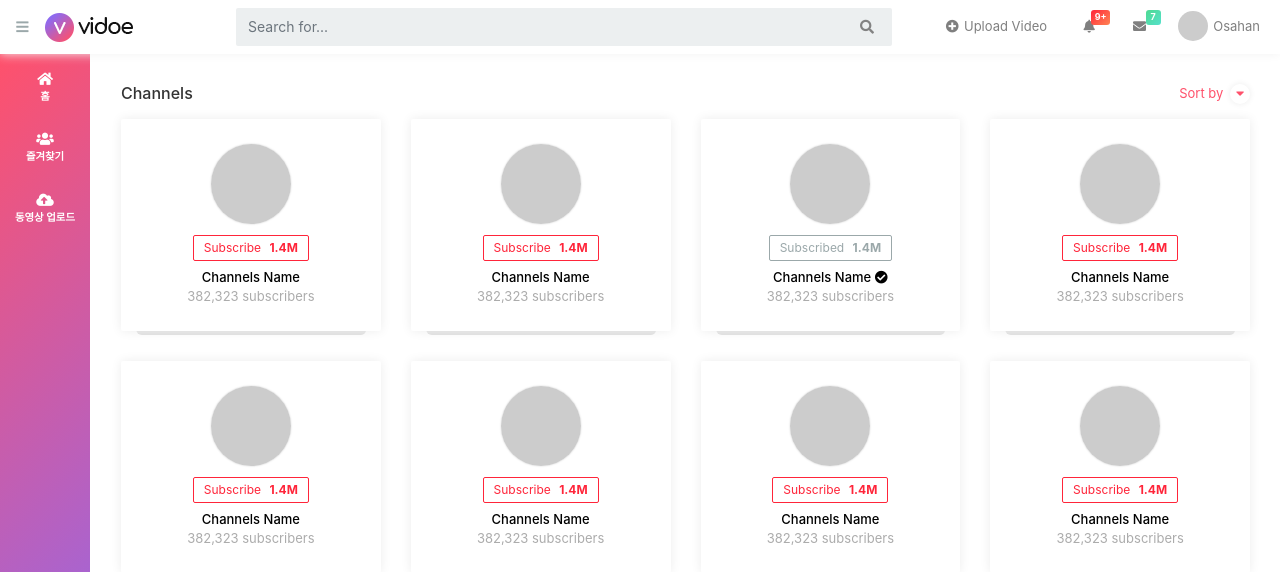
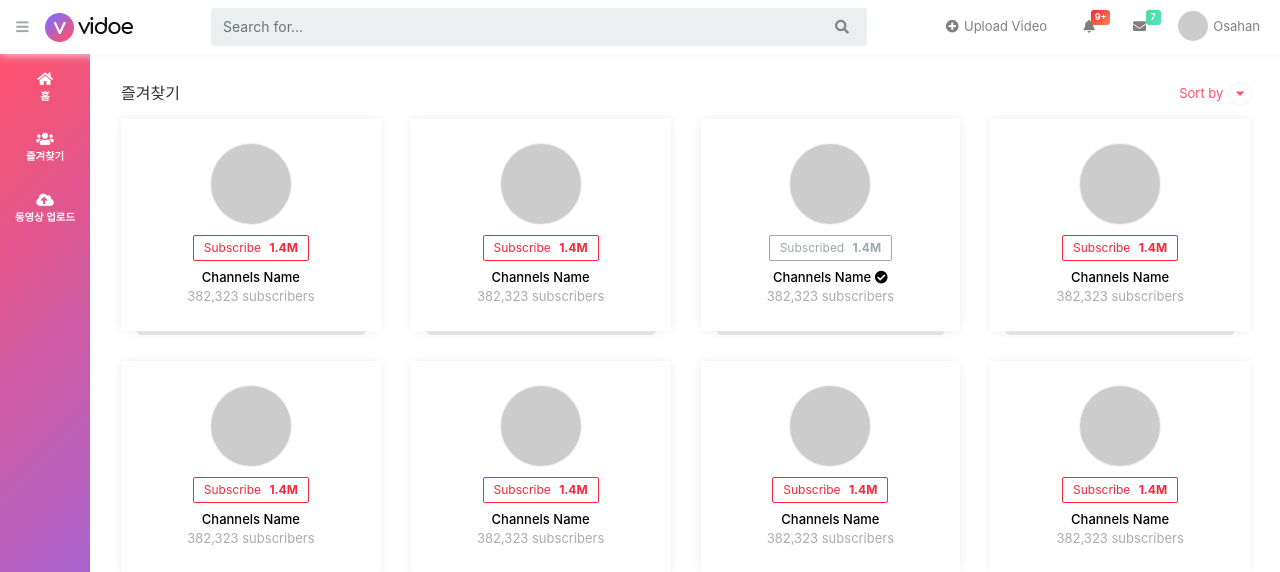
Before and after one commit to wdh8224/video, a Django app: page /channels in a window 1280 px wide. Shown: the top 572 px of the page. Run offline with Django 3.2, Linux system fonts and the light colour scheme; some libraries are stand-ins or nearby versions.

Commit message:
modify css in index page

```diff
--- a/static/css/osahan.css
+++ b/static/css/osahan.css
@@ -415,7 +415,7 @@ Version: 1.0
      width: 607px !important;
 }
  .osahan-navbar-search {
-     margin-right: 35px !important;
+     margin-right: 60px !important;
 }
  .osahan-navbar-search .btn {
      background: #eceff0 none repeat scroll 0 0;
--- a/templates/channels.html
+++ b/templates/channels.html
@@ -8,7 +8,7 @@
       <meta name="author" content="Askbootstrap">
       <title>VIDOE - Video Streaming Website HTML Template</title>
       <!-- Favicon Icon -->
-      <link rel="icon" type="image/png" href="img/favicon.png">
+      <link rel="icon" type="image/png" href="/static/img/favicon.png">
       <!-- Bootstrap core CSS-->
       <link href="/static/vendor/bootstrap/css/bootstrap.min.css" rel="stylesheet">
       <!-- Custom fonts for this template-->
@@ -25,7 +25,7 @@
          <button class="btn btn-link btn-sm text-secondary order-1 order-sm-0" id="sidebarToggle">
          <i class="fas fa-bars"></i>
          </button> &nbsp;&nbsp;
-         <a class="navbar-brand mr-1" href="index.html"><img class="img-fluid" alt="" src="img/logo.png"></a>
+         <a class="navbar-brand mr-1" href="index.html"><img class="img-fluid" alt="" src="/static/img/logo.png"></a>
          <!-- Navbar Search -->
          <form class="d-none d-md-inline-block form-inline ml-auto mr-0 mr-md-5 my-2 my-md-0 osahan-navbar-search">
             <div class="input-group">
@@ -40,7 +40,7 @@
          <!-- Navbar -->
          <ul class="navbar-nav ml-auto ml-md-0 osahan-right-navbar">
             <li class="nav-item mx-1">
-               <a class="nav-link" href="upload.html">
+               <a class="nav-link" href="/">
                <i class="fas fa-plus-circle fa-fw"></i>
                Upload Video
                </a>
@@ -104,7 +104,7 @@
                                  <a class="dropdown-item" href="#"><i class="fas fa-fw fa-times-circle"></i> &nbsp; Close</a>
                               </div>
                            </div>
-                           <h6>Channels</h6>
+                           <h6>즐겨찾기</h6>
                         </div>
                      </div>
                      <div class="col-xl-3 col-sm-6 mb-3">
--- a/templates/index.html
+++ b/templates/index.html
@@ -363,7 +363,7 @@
                         <div class="video-card">
                            <div class="video-card-image">
                               <a class="play-icon" href="#"><i class="fas fa-play-circle"></i></a>
-                              <a href="#"><img class="img-fluid" src="/static/img/v7.png" alt=""></a>
+                               <iframe width="100%" height="315" src="https://www.youtube-nocookie.com/embed/8LWZSGNjuF0?rel=0&amp;controls=0&amp;showinfo=0" frameborder="0" allow="autoplay; encrypted-media" allowfullscreen></iframe>
                               <div class="time">3:50</div>
                            </div>
                            <div class="video-card-body">
@@ -383,7 +383,7 @@
                         <div class="video-card">
                            <div class="video-card-image">
                               <a class="play-icon" href="#"><i class="fas fa-play-circle"></i></a>
-                              <a href="#"><img class="img-fluid" src="/static/img/v8.png" alt=""></a>
+                               <iframe width="100%" height="315" src="https://www.youtube-nocookie.com/embed/8LWZSGNjuF0?rel=0&amp;controls=0&amp;showinfo=0" frameborder="0" allow="autoplay; encrypted-media" allowfullscreen></iframe>
                               <div class="time">3:50</div>
                            </div>
                            <div class="video-card-body">
@@ -526,7 +526,7 @@
       </div>
       <!-- /#wrapper -->
       <!-- Scroll to Top Button-->
-      <a class="scroll-to-top rounded" href="#page-top">
+      <a class="scroll-to-top rounded" href="/channels">
       <i class="fas fa-angle-up"></i>
       </a>
       <!-- Logout Modal-->
```
